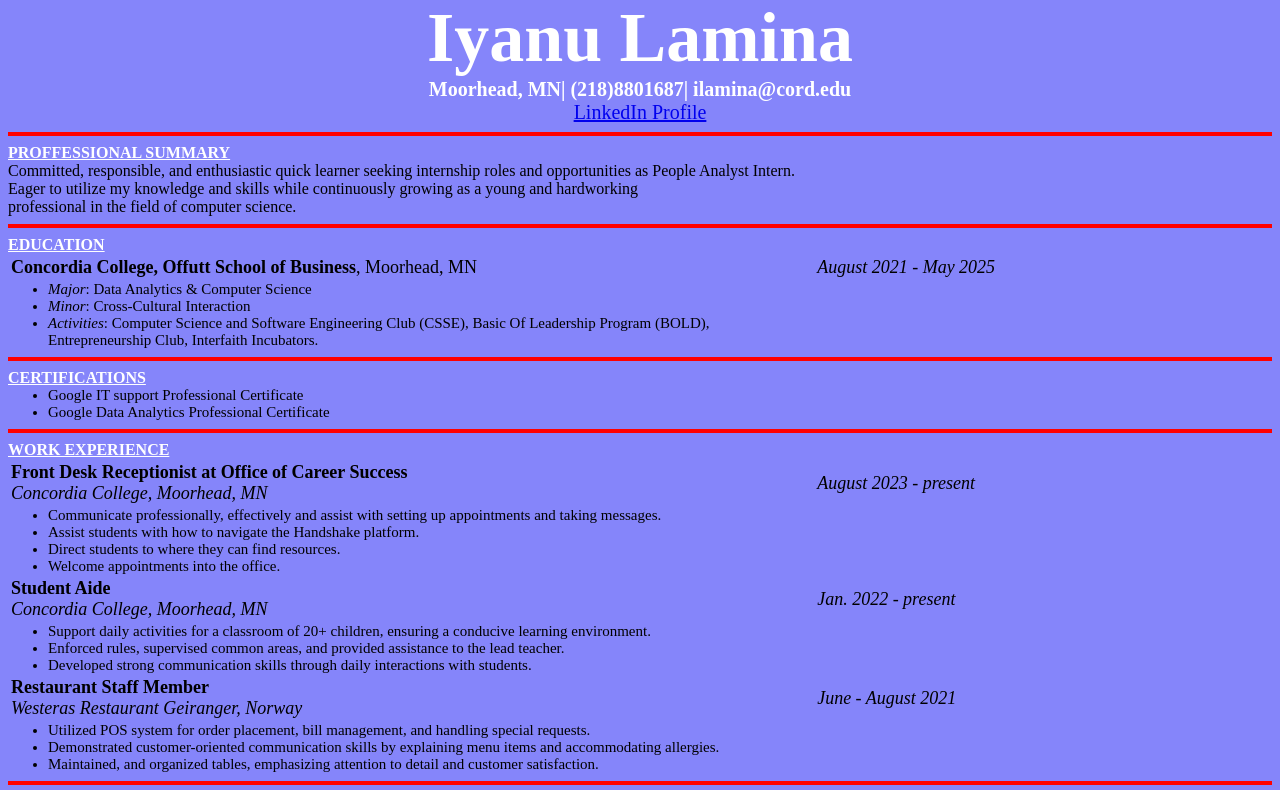
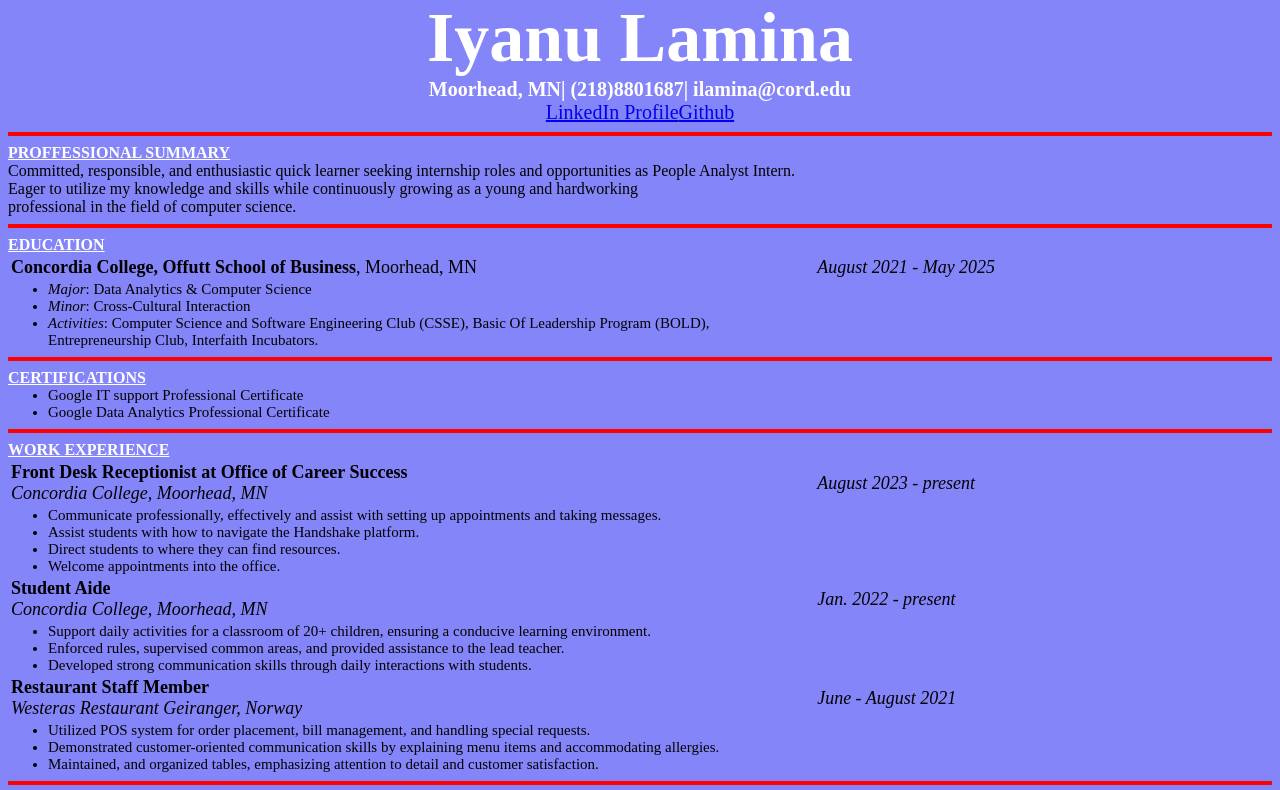
Before and after one commit to ilamina/Active_Resume, a plain HTML site: page index.html in a window 1280 px wide. Shown: the part 10-800 px from the top of the page. Drawn offline with Linux system fonts and the light colour scheme.

Commit message:
Update index.html

```diff
--- a/index.html
+++ b/index.html
@@ -23,6 +23,7 @@
 		</a>
         <div id="linkedin">
             <a href="https://www.linkedin.com/in/iyanu-lamina-3a9494251/" target="_blank">LinkedIn Profile</a>
+	    <a href="https://github.com/ilamina?tab=repositories" target="_blank">Github</a>
         </div>
         <hr>
 
```
